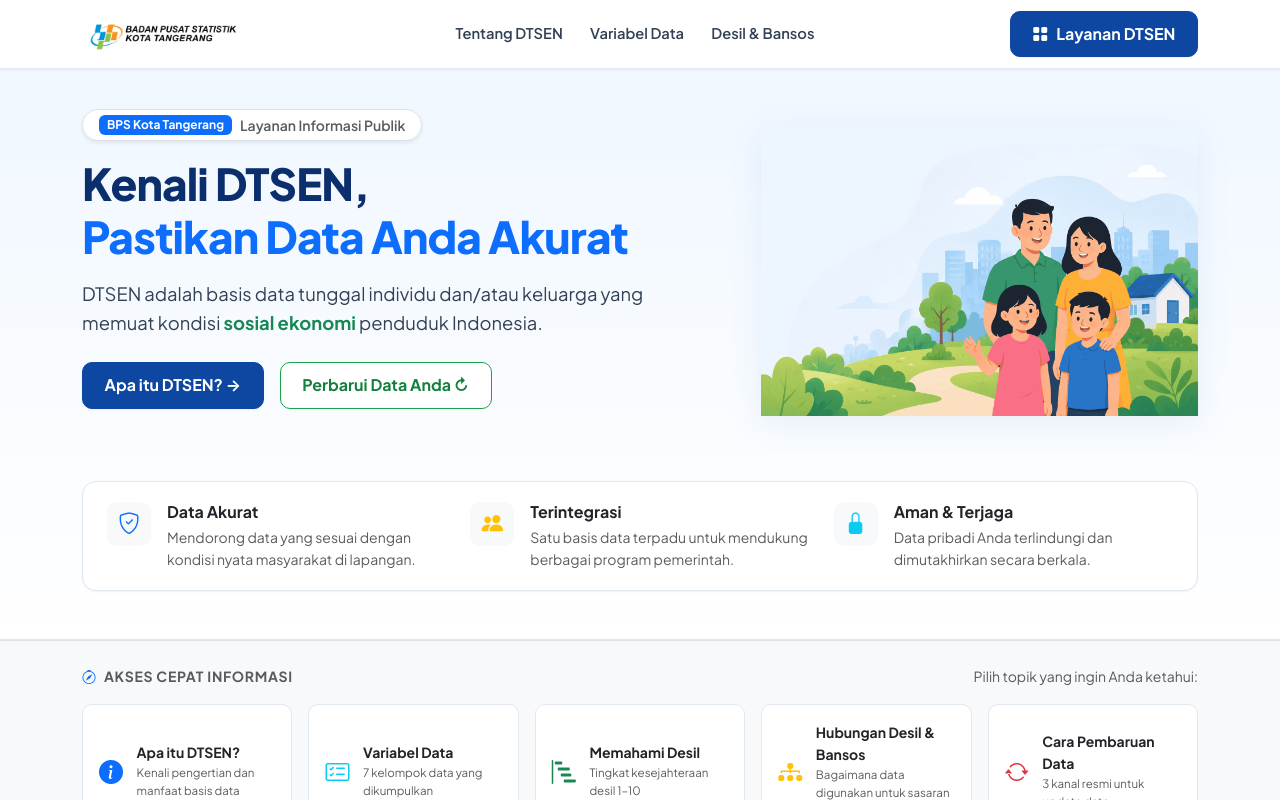
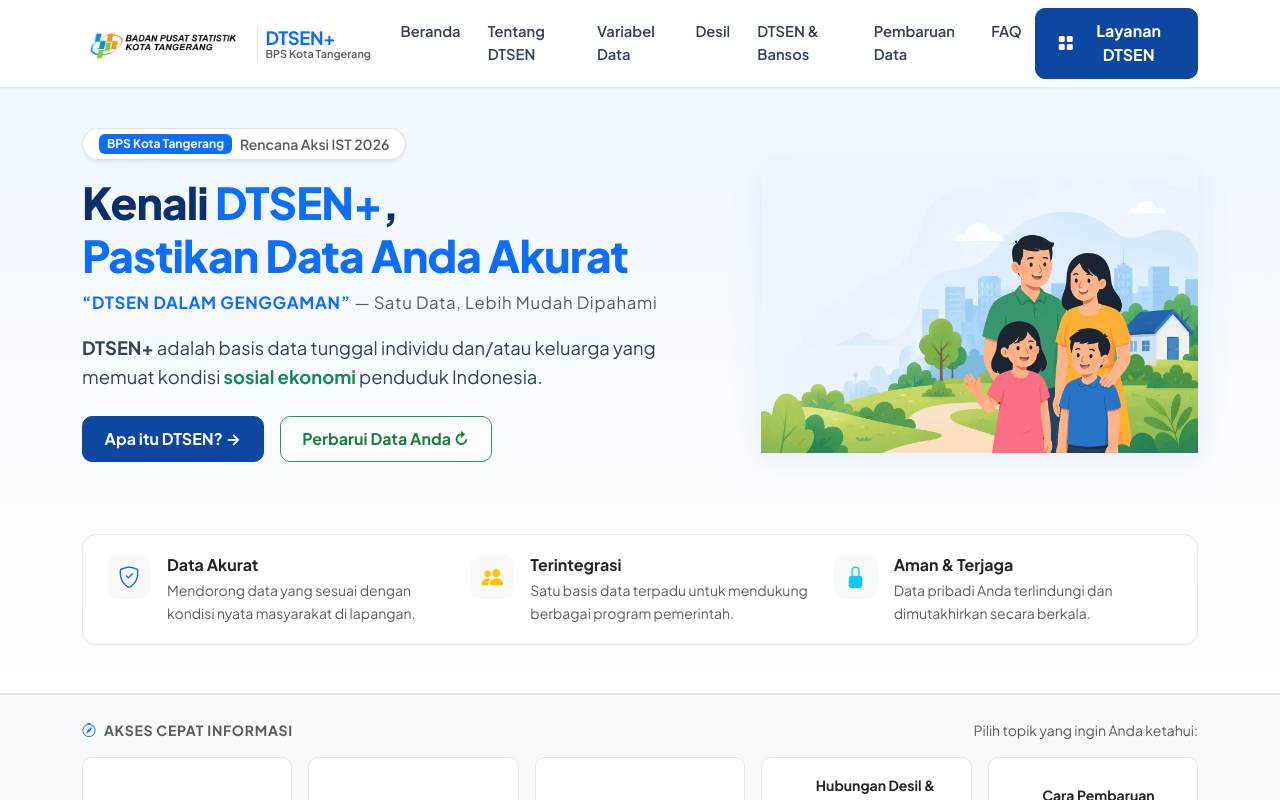
Before and after one commit to rafly-stwn/dtsen-bps-tangerang, a React (Vite) app: page / in a window 1280 px wide. Shown: the top 800 px of the page. Built offline with nearby package versions, Linux system fonts and the light colour scheme.

Commit message:
feat: Penyesuaian nama branding DTSEN+, restore full navbar, perapian card pembaruan data

```diff
--- a/index.html
+++ b/index.html
@@ -4,7 +4,7 @@
     <meta charset="UTF-8" />
     <link rel="icon" type="image/svg+xml" href="/bps-logo.svg" />
     <meta name="viewport" content="width=device-width, initial-scale=1.0" />
-    <meta name="description" content="Portal Informasi Publik DTSEN - Badan Pusat Statistik (BPS) Kota Tangerang. Kenali data sosial ekonomi, pahami desil, dan ketahui kanal pembaruan data resmi." />
+    <meta name="description" content="Portal Informasi Publik DTSEN+ — BPS Kota Tangerang. Kenali data sosial ekonomi, pahami desil, dan ketahui kanal pembaruan data resmi." />
     <meta name="theme-color" content="#0d47a1" />
     <title>DTSEN+ “DTSEN DALAM GENGGAMAN” — BPS Kota Tangerang</title>
     <!-- Google Fonts: Plus Jakarta Sans -->
--- a/src/components/Header.jsx
+++ b/src/components/Header.jsx
@@ -25,14 +25,14 @@
               src="/images/bps-tangerang-logo.png"
               alt="Logo BPS Kota Tangerang"
               className="bps-brand-logo"
-              onError={(e) => {
-                e.currentTarget.style.display = 'none';
-                e.currentTarget.nextElementSibling.style.display = 'block';
-              }}
             />
-            <div className="d-none" style={{ lineHeight: 1.1 }}>
-              <span className="bps-brand-title d-block">{SITE_CONFIG.agencyName}</span>
-              <span className="bps-brand-subtitle d-block">{SITE_CONFIG.agencyFullName}</span>
+            <div className="d-flex flex-column justify-content-center border-start ps-2 ms-1" style={{ lineHeight: 1.15 }}>
+              <span className="fw-bold text-primary" style={{ fontSize: '1.15rem', letterSpacing: '-0.02em', fontWeight: 800 }}>
+                {SITE_CONFIG.appName}
+              </span>
+              <span className="text-muted" style={{ fontSize: '0.68rem', fontWeight: 600 }}>
+                {SITE_CONFIG.agencyName}
+              </span>
             </div>
           </a>
 
--- a/src/components/Hero.jsx
+++ b/src/components/Hero.jsx
@@ -1,5 +1,6 @@
 import React from 'react';
 import { HERO_CONTENT, TRUST_BENEFITS } from '../data/dtsenContent';
+import { SITE_CONFIG } from '../data/config';
 
 export default function Hero() {
   return (
@@ -9,17 +10,21 @@
           {/* Left Column: Headline, Definition, CTAs */}
           <div className="col-12 col-lg-7 text-center text-lg-start">
             <div className="d-inline-flex align-items-center gap-2 px-3 py-1 mb-3 rounded-pill bg-white border shadow-sm">
-              <span className="badge bg-primary text-white px-2 py-1 rounded">BPS Kota Tangerang</span>
-              <span className="small text-muted fw-semibold">Layanan Informasi Publik</span>
+              <span className="badge bg-primary text-white px-2 py-1 rounded">{SITE_CONFIG.agencyName}</span>
+              <span className="small text-muted fw-semibold">Rencana Aksi IST 2026</span>
             </div>
 
-            <h1 id="hero-heading" className="hero-title mb-3">
-              Kenali DTSEN,<br />
+            <h1 id="hero-heading" className="hero-title mb-2">
+              Kenali <span className="text-primary">{SITE_CONFIG.appName}</span>,<br />
               <span className="text-primary">Pastikan Data Anda Akurat</span>
             </h1>
 
+            <p className="fw-bold text-primary mb-3" style={{ letterSpacing: '0.04em', fontSize: '1.05rem' }}>
+              “{SITE_CONFIG.appSubtitle}” <span className="text-muted fw-normal d-none d-sm-inline">— {SITE_CONFIG.tagline}</span>
+            </p>
+
             <p className="hero-lead mb-4">
-              DTSEN adalah basis data tunggal individu dan/atau keluarga yang memuat kondisi{' '}
+              <strong>{SITE_CONFIG.appName}</strong> adalah basis data tunggal individu dan/atau keluarga yang memuat kondisi{' '}
               <strong className="text-success">sosial ekonomi</strong> penduduk Indonesia.
             </p>
 
--- a/src/components/PembaruanData.jsx
+++ b/src/components/PembaruanData.jsx
@@ -51,12 +51,7 @@
 
                       {/* Content & Action */}
                       <div className="flex-grow-1">
-                        <div className="d-flex flex-wrap align-items-center justify-content-between gap-1 mb-1">
-                          <h5 className="fw-bold mb-0 text-dark fs-6">{channel.title}</h5>
-                          <span className={`badge ${channel.badgeClass} small`}>
-                            {channel.badge}
-                          </span>
-                        </div>
+                        <h5 className="fw-bold mb-1 text-dark fs-6">{channel.title}</h5>
 
                         <p className="small text-primary fw-semibold mb-2">
                           {channel.subtitle}
@@ -66,7 +61,7 @@
                           {channel.description}
                         </p>
 
-                        <div className="d-flex flex-wrap align-items-center justify-content-between gap-2 pt-2 border-top">
+                        <div className="pt-2 border-top">
                           {channel.isExternal ? (
                             <a
                               href={channel.targetHref}
@@ -84,12 +79,6 @@
                             >
                               <span>{channel.ctaLabel}</span>
                             </a>
-                          )}
-
-                          {channel.displayUrl && (
-                            <span className="small text-muted font-monospace">
-                              {channel.displayUrl}
-                            </span>
                           )}
                         </div>
                       </div>
--- a/src/data/config.js
+++ b/src/data/config.js
@@ -2,11 +2,13 @@
 // Sumber Tunggal untuk seluruh link keluar agar mudah diperbarui jika ada perubahan kebijakan/URL pemerintah
 
 export const SITE_CONFIG = {
-  appName: 'Portal Informasi DTSEN',
+  appName: 'DTSEN+',
+  appSubtitle: 'DTSEN DALAM GENGGAMAN',
+  tagline: 'Satu Data, Lebih Mudah Dipahami',
   agencyName: 'BPS Kota Tangerang',
   agencyFullName: 'Badan Pusat Statistik Kota Tangerang',
-  tagline: 'Kenali DTSEN, Pastikan Data Anda Akurat',
-  address: 'Jl. RHM Noer Radji No. 28, Gerendeng, Kecamatan Tangerang, Kota Tangerang, Banten 15113',
+  programName: 'Rencana Aksi Insan Statistik Teladan (IST) 2026',
+  address: 'Jl. TMP Taruna No. 27, Sukaasih, Kec. Tangerang, Kota Tangerang, Banten 15111',
   email: 'bps3671@bps.go.id',
   website: 'https://tangerangkota.bps.go.id',
 };
@@ -18,7 +20,6 @@
     label: 'Portal Permohonan Data DTSEN',
     url: 'https://dtsen.data.go.id',
     displayUrl: 'dtsen.data.go.id',
-    badge: 'Portal Satu Data',
     description: 'Layanan resmi pengajuan permohonan dan akses dataset DTSEN bagi instansi pemerintah, lembaga, dan akademisi.',
     isExternal: true,
   },
@@ -28,7 +29,6 @@
     label: 'Buka Form BPS',
     url: 'https://dtsen-form.bps.go.id',
     displayUrl: 'dtsen-form.bps.go.id',
-    badge: 'Kanal BPS',
     description: 'Akses formulir pembaruan data DTSEN melalui kanal resmi BPS.',
     isExternal: true,
   },
@@ -37,7 +37,6 @@
     label: 'Buka Cek Bansos',
     url: 'https://cekbansos.kemensos.go.id',
     displayUrl: 'cekbansos.kemensos.go.id',
-    badge: 'Kanal Kemensos',
     description: 'Pengecekan dan pembaruan data secara mandiri melalui aplikasi/portal Cek Bansos.',
     isExternal: true,
   },
--- a/src/data/dtsenContent.js
+++ b/src/data/dtsenContent.js
@@ -1,8 +1,8 @@
 // Konten Edukasi DTSEN (Berdasarkan Sumber Resmi BPS & Infografis Acuan)
 
 export const HERO_CONTENT = {
-  headline: 'Kenali DTSEN, Pastikan Data Anda Akurat',
-  subheadline: 'DTSEN adalah basis data tunggal individu dan/atau keluarga yang memuat kondisi sosial ekonomi penduduk Indonesia.',
+  headline: 'Kenali DTSEN+, Pastikan Data Anda Akurat',
+  subheadline: 'DTSEN+ “DTSEN DALAM GENGGAMAN” adalah basis data tunggal individu dan/atau keluarga yang memuat kondisi sosial ekonomi penduduk Indonesia.',
   primaryCta: {
     label: 'Apa itu DTSEN? →',
     targetHref: '#tentang-dtsen',
--- a/src/data/navigation.js
+++ b/src/data/navigation.js
@@ -1,9 +1,13 @@
 // Data Navigasi Header & Footer
 
 export const NAV_LINKS = [
+  { id: 'beranda', label: 'Beranda', href: '#beranda' },
   { id: 'tentang', label: 'Tentang DTSEN', href: '#tentang-dtsen' },
   { id: 'variabel', label: 'Variabel Data', href: '#variabel-dtsen' },
-  { id: 'desil-bansos', label: 'Desil & Bansos', href: '#memahami-desil' },
+  { id: 'desil', label: 'Desil', href: '#memahami-desil' },
+  { id: 'bansos', label: 'DTSEN & Bansos', href: '#dtsen-bansos' },
+  { id: 'pembaruan', label: 'Pembaruan Data', href: '#pembaruan-data' },
+  { id: 'faq', label: 'FAQ', href: '#faq' },
 ];
 
 export const FOOTER_NAV_LINKS = [
--- a/src/data/updateChannels.js
+++ b/src/data/updateChannels.js
@@ -20,8 +20,6 @@
       actionType: 'internal',
       ctaLabel: 'Lihat Petunjuk SIKS-NG ↓',
       targetHref: '#checklist-persiapan',
-      badge: 'Fasilitasi Desa/Kelurahan',
-      badgeClass: 'bg-primary text-white',
       accentColor: '#16A34A',
       icon: 'bi-building-fill-check',
       isExternal: false,
@@ -40,8 +38,6 @@
       actionType: 'external',
       ctaLabel: 'Buka Cek Bansos ↗',
       targetHref: EXTERNAL_LINKS.cekBansos.url,
-      badge: 'Aplikasi Mandiri',
-      badgeClass: 'bg-info text-dark',
       accentColor: '#0284C7',
       icon: 'bi-phone-fill',
       isExternal: true,
@@ -60,14 +56,11 @@
       actionType: 'external',
       ctaLabel: 'Buka Form BPS ↗',
       targetHref: EXTERNAL_LINKS.formBps.url,
-      displayUrl: EXTERNAL_LINKS.formBps.displayUrl,
-      badge: 'Portal Resmi BPS',
-      badgeClass: 'bg-warning text-dark',
       accentColor: '#D97706',
       icon: 'bi-laptop-fill',
       isExternal: true,
       details: [
-        'Kunjungi tautan resmi: dtsen-form.bps.go.id.',
+        'Kunjungi formulir daring resmi BPS.',
         'Baca petunjuk pengisian dan daftar berkas yang disyaratkan.',
         'Isi data perubahan secara teliti sesuai kondisi nyata saat ini.'
       ]
--- a/src/styles/main.css
+++ b/src/styles/main.css
@@ -1,5 +1,5 @@
 /* ==========================================================================
-   PORTAL INFORMASI DTSEN — BPS KOTA TANGERANG
+   DTSEN+ "DTSEN DALAM GENGGAMAN" — PORTAL INFORMASI BPS KOTA TANGERANG
    Desain Sistem & Refinement Visual (Berbasis Bootstrap 5)
    ========================================================================== */
 
```
